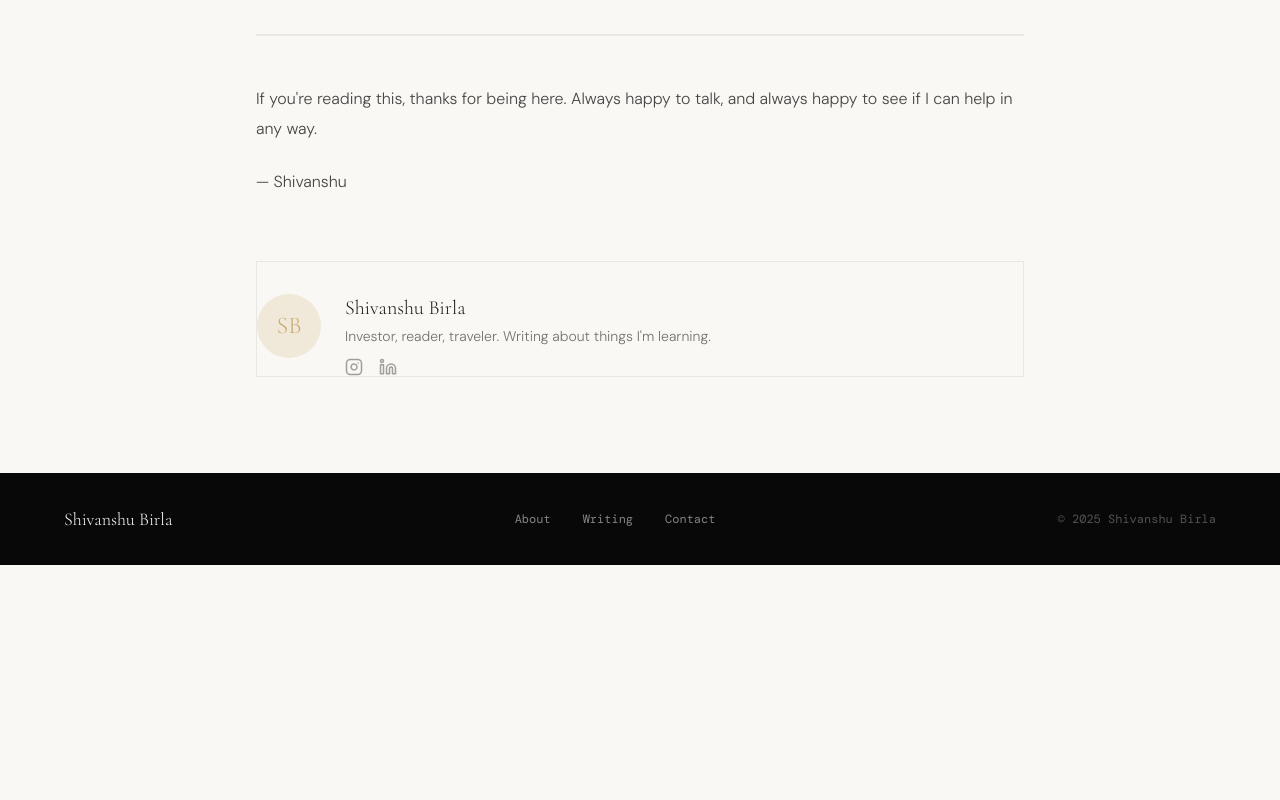
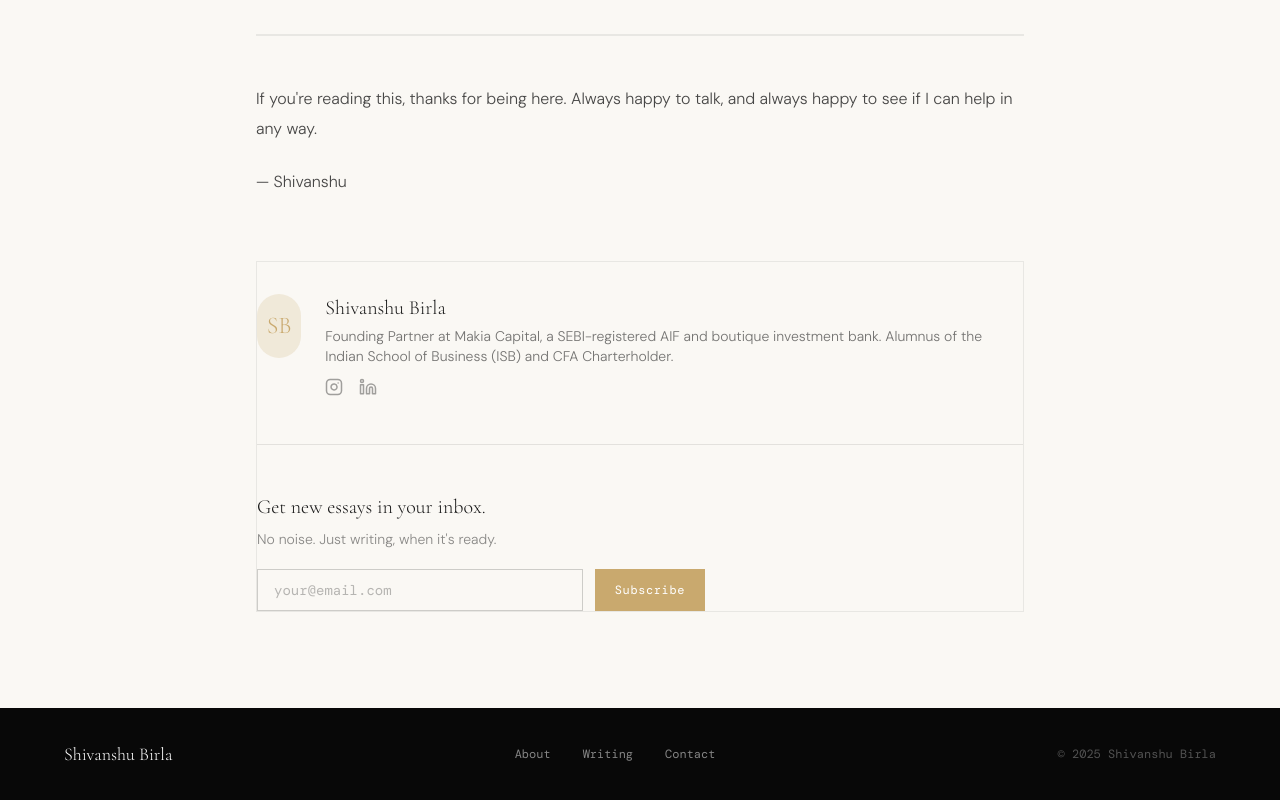
Before and after one commit to shivanshu-makia/shivanshubirla.com, a Next.js app in the folder shivanshubirla-website/: page /blog/why-i-started-this-site in a window 1280 px wide. Shown: the part 1344-2144 px from the top of the page. Before the commit the page ends 1909 px from the top, so only its background shows below. Built offline with nearby package versions, Linux system fonts and the light colour scheme; a web font is replaced by a local one.

Commit message:
Update author bio + add newsletter signup on blog post page

```diff
--- a/shivanshubirla-website/app/blog/[slug]/page.tsx
+++ b/shivanshubirla-website/app/blog/[slug]/page.tsx
@@ -152,7 +152,7 @@ export default function BlogPostPage({ params }: { params: { slug: string } }) {
               <div>
                 <h4 className="font-display text-xl text-text mb-1">Shivanshu Birla</h4>
                 <p className="font-body text-sm text-text/60 mb-3">
-                  Investor, reader, traveler. Writing about things I'm learning.
+                  Founding Partner at Makia Capital, a SEBI-registered AIF and boutique investment bank. Alumnus of the Indian School of Business (ISB) and CFA Charterholder.
                 </p>
                 <div className="flex gap-4">
                   <a
@@ -172,6 +172,47 @@ export default function BlogPostPage({ params }: { params: { slug: string } }) {
                     <Linkedin size={18} />
                   </a>
                 </div>
+              </div>
+            </div>
+
+            {/* Newsletter signup */}
+            <div className="mt-12 pt-12 border-t border-text/10">
+              <div className="max-w-md">
+                <h4 className="font-display text-xl text-text mb-2">Get new essays in your inbox.</h4>
+                <p className="font-body text-sm text-text/50 mb-5">No noise. Just writing, when it's ready.</p>
+                <form
+                  onSubmit={async (e) => {
+                    e.preventDefault()
+                    const form = e.currentTarget
+                    const email = (form.elements.namedItem('email') as HTMLInputElement).value
+                    try {
+                      await fetch('/api/newsletter', {
+                        method: 'POST',
+                        headers: { 'Content-Type': 'application/json' },
+                        body: JSON.stringify({ email }),
+                      })
+                      form.reset()
+                      alert('You\'re subscribed!')
+                    } catch {
+                      alert('Something went wrong. Please try again.')
+                    }
+                  }}
+                  className="flex gap-3"
+                >
+                  <input
+                    type="email"
+                    name="email"
+                    required
+                    placeholder="your@email.com"
+                    className="flex-1 px-4 py-2.5 bg-transparent border border-text/20 text-text placeholder:text-text/30 font-mono text-sm focus:outline-none focus:border-gold transition-colors"
+                  />
+                  <button
+                    type="submit"
+                    className="px-5 py-2.5 bg-gold text-white font-mono text-xs tracking-wider hover:bg-gold-dark transition-colors"
+                  >
+                    Subscribe
+                  </button>
+                </form>
               </div>
             </div>
           </footer>
```
